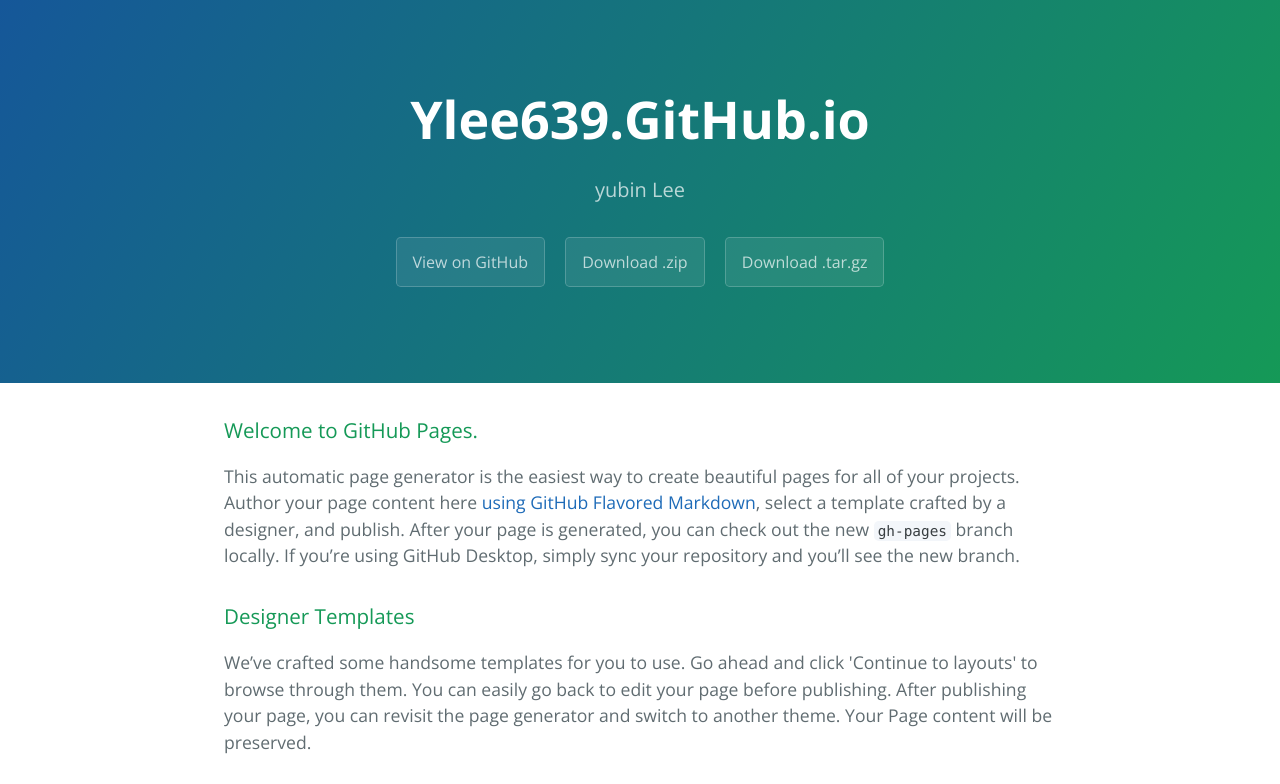
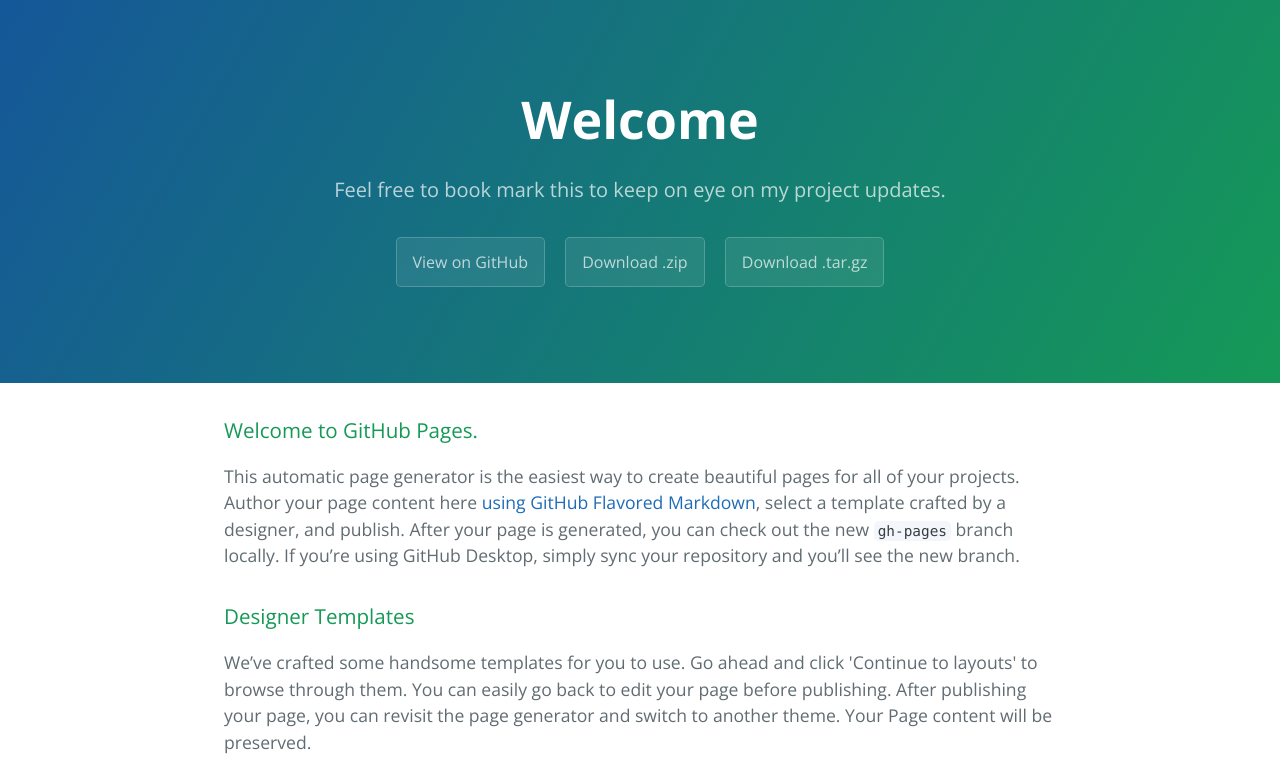
Before and after one commit to yubiny73/ylee639.github.io, a plain HTML site: page index.html in a window 1280 px wide. Shown: the top 784 px of the page. Drawn offline with nearby package versions, Linux system fonts and the light colour scheme.

Commit message:
Added a friendlier title and tagline

```diff
--- a/index.html
+++ b/index.html
@@ -2,7 +2,7 @@
 <html lang="en-us">
   <head>
     <meta charset="UTF-8">
-    <title>Ylee639.GitHub.io by yubiny73</title>
+    <title>ylee639.github.io</title>
     <meta name="viewport" content="width=device-width, initial-scale=1">
     <link rel="stylesheet" type="text/css" href="stylesheets/normalize.css" media="screen">
     <link href='https://fonts.googleapis.com/css?family=Open+Sans:400,700' rel='stylesheet' type='text/css'>
@@ -11,8 +11,8 @@
   </head>
   <body>
     <section class="page-header">
-      <h1 class="project-name">Ylee639.GitHub.io</h1>
-      <h2 class="project-tagline">yubin Lee</h2>
+      <h1 class="project-name">Welcome</h1>
+      <h2 class="project-tagline">Feel free to book mark this to keep on eye on my project updates.</h2>
       <a href="https://github.com/yubiny73/ylee639.github.io" class="btn">View on GitHub</a>
       <a href="https://github.com/yubiny73/ylee639.github.io/zipball/master" class="btn">Download .zip</a>
       <a href="https://github.com/yubiny73/ylee639.github.io/tarball/master" class="btn">Download .tar.gz</a>
```
